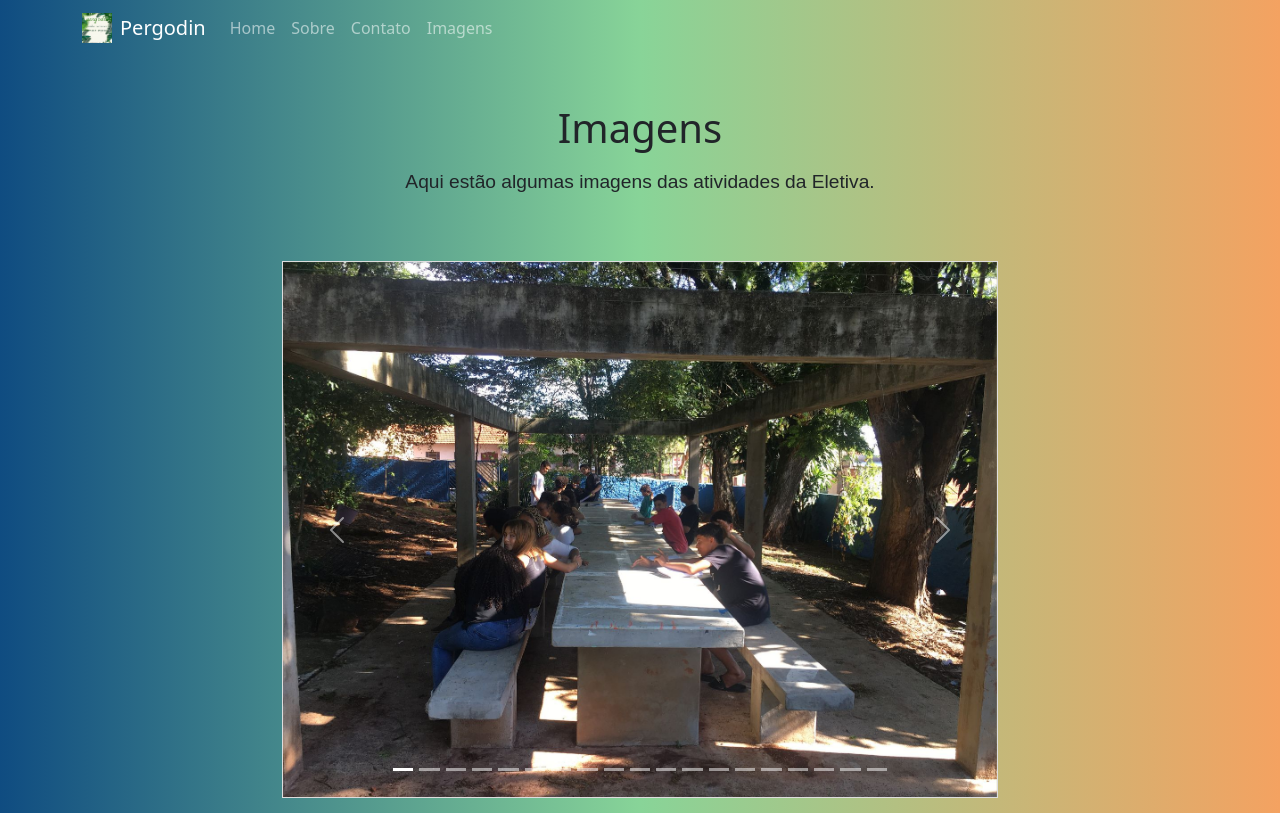
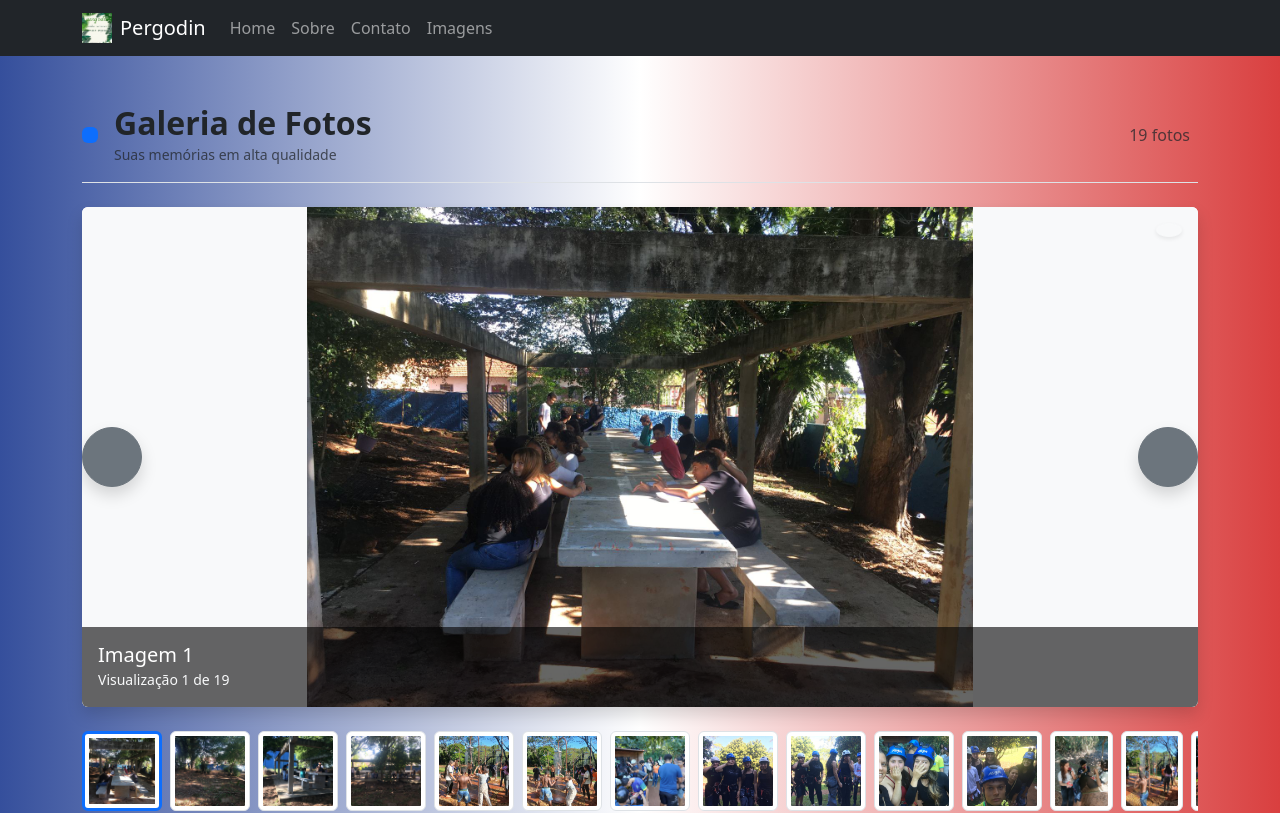
Before and after one commit to Limazxz/EletivaSite2.0, a React (Vite) app: page /imagens in a window 1280 px wide. Shown: the top 813 px of the page. Built offline with nearby package versions, Linux system fonts and the light colour scheme.

Commit message:
feat: enhance styling for header and footer, update layout for Home and Sobre pages

```diff
--- a/src/App.css
+++ b/src/App.css
@@ -8,12 +8,13 @@ a {
   text-decoration: none;
 }
 body {
+  background: #354f9c;
   background: linear-gradient(
-    to right,
-    #0f4c81,
-    #88d498,
-    #f4a261
-  ); /* Nature and technology-inspired colors */
+    90deg,
+    rgba(53, 79, 156, 1) 0%,
+    rgba(255, 255, 255, 1) 50%,
+    rgba(217, 63, 63, 1) 100%
+  );
 }
 footer {
   background-color: #f8f9fa;
@@ -43,3 +44,28 @@ p {
   margin: 1rem 0;
   font-family: "Arial", sans-serif;
 }
+#card-card {
+  width: 100%;
+  margin: 0 auto;
+  padding: 20px;
+  background: linear-gradient(
+    135deg,
+    rgba(255, 255, 255, 1) 0%,
+    rgba(173, 216, 230, 1) 50%,
+    rgba(135, 206, 250, 1) 100%
+  );
+  border-radius: 15px;
+  box-shadow: 0 4px 15px rgba(0, 0, 0, 0.2);
+  border: 1px solid rgba(135, 206, 250, 0.5);
+}
+.carousel-img-container {
+  width: 100%;
+  height: 500px; /* ajuste conforme o necessário */
+  overflow: hidden;
+}
+
+.carousel-img {
+  width: 100%;
+  height: 100%;
+  object-fit: cover;
+}
--- a/src/components/footer/Footer.jsx
+++ b/src/components/footer/Footer.jsx
@@ -3,19 +3,16 @@ import { Link } from "react-router";
 
 const Footer = () => {
   return (
-    <footer className="bg-secondary text-white text-center py-3 mt-5 bg-transparent">
+    <footer id="site-footer" className="footer bg-dark text-light text-center py-4 mt-5">
       <div className="container">
-        <p className="mb-0">
-          © 2025 Sua Empresa. Todos os direitos reservados a <a href="https://github.com/Limaxzx">Limazxz</a>
+        <p className="mb-2">
+          © 2025 Sua Empresa. Todos os direitos reservados a <a href="https://github.com/Limaxzx" className="footer-link">Limazxz</a>
         </p>
         <p className="mb-0">
-          <Link to="/sobre#footer" className="text-white text-decoration-none">
+          <Link to="/sobre#footer" className="footer-link">
             Sobre Nós
           </Link>
-          <Link
-            to="/contato#footer"
-            className="text-white text-decoration-none ms-3"
-          >
+          <Link to="/contato#footer" className="footer-link ms-3">
             Contato
           </Link>
         </p>
--- a/src/components/header/Header.jsx
+++ b/src/components/header/Header.jsx
@@ -1,6 +1,6 @@
 import { Link } from "react-router";
 import { useState } from "react";
-import pergodinLogo from "../../assets/pergodin.jpg"; // Corrected the logo image path
+import pergodinLogo from "../../assets/pergodin.jpg";
 
 const Header = () => {
   const [isMenuOpen, setIsMenuOpen] = useState(false);
@@ -14,13 +14,13 @@ const Header = () => {
   };
 
   return (
-    <nav className="navbar navbar-expand-lg navbar-dark bg-transparent">
+    <nav id="site-header" className="navbar navbar-expand-lg navbar-dark bg-dark">
       <div className="container">
         <Link className="navbar-brand d-flex align-items-center" to="/">
           <img
             src={pergodinLogo}
             alt="Pergodin"
-            className="img-fluid me-2"
+            className="header-logo me-2"
             style={{ width: "30px", height: "30px" }}
           />
           Pergodin
--- a/src/pages/Home.jsx
+++ b/src/pages/Home.jsx
@@ -8,7 +8,7 @@ const Home = () => {
   const handleSectionClick = () => setShowCard(!showCard);
 
   return (
-    <div className="container my-5">
+    <div id="card-card" className="container card my-5 bg-secondary p-4 shadow-sm">
       <div className="row justify-content-center">
         <div className="col-md-8 text-center">
           <h2 className="mb-4">Home</h2>
--- a/src/pages/Imagens.jsx
+++ b/src/pages/Imagens.jsx
@@ -1,311 +1,170 @@
-import React from "react";
-import foto1 from "../assets/foto1.jpg";
-import foto2 from "../assets/foto2.jpg";
-import foto3 from "../assets/foto3.jpg";
-import foto4 from "../assets/foto4.jpg";
-import img1 from "../assets/img1.jpg";
-import img2 from "../assets/img2.jpg";
-import img3 from "../assets/img3.jpg";
-import mg4 from "../assets/mg4.jpg";
-import img5 from "../assets/img5.jpg";
-import img6 from "../assets/img6.jpg";
-import img7 from "../assets/img7.jpg";
-import img8 from "../assets/img8.jpg";
-import img9 from "../assets/img9.jpg";
-import img10 from "../assets/img10.jpg";
-import img11 from "../assets/img11.jpg";
-import img12 from "../assets/img12.jpg";
-import img13 from "../assets/img13.jpg";
-import img14 from "../assets/img14.jpg";
-import img15 from "../assets/img15.jpg";
+import { useState } from "react";
 
-const Imagens = () => {
+// Importe suas imagens corretamente aqui
+import foto1 from "/src/assets/foto1.jpg";
+import foto2 from "/src/assets/foto2.jpg";
+import foto3 from "/src/assets/foto3.jpg";
+import foto4 from "/src/assets/foto4.jpg";
+import img1 from "/src/assets/img1.jpg";
+import img2 from "/src/assets/img2.jpg";
+import img3 from "/src/assets/img3.jpg";
+import img4 from "/src/assets/mg4.jpg";
+import img5 from "/src/assets/img5.jpg";
+import img6 from "/src/assets/img6.jpg";
+import img7 from "/src/assets/img7.jpg";
+import img8 from "/src/assets/img8.jpg";
+import img9 from "/src/assets/img9.jpg";
+import img10 from "/src/assets/img10.jpg";
+import img11 from "/src/assets/img11.jpg";
+import img12 from "/src/assets/img12.jpg";
+import img13 from "/src/assets/img13.jpg";
+import img14 from "/src/assets/img14.jpg";
+import img15 from "/src/assets/img15.jpg";
+
+export default function ImageGallery() {
+  const [currentIndex, setCurrentIndex] = useState(0);
+
+  const images = [
+    { src: foto1, alt: "1" },
+    { src: foto2, alt: "2" },
+    { src: foto3, alt: "3" },
+    { src: foto4, alt: "4" },
+    { src: img2, alt: "5" },
+    { src: img3, alt: "6" },
+    { src: img6, alt: "7" },
+    { src: img10, alt: "8" },
+    { src: img11, alt: "9" },
+    { src: img13, alt: "10" },
+    { src: img15, alt: "11" },
+    { src: img1, alt: "12" },
+    { src: img4, alt: "13" },
+    { src: img5, alt: "14" },
+    { src: img7, alt: "15" },
+    { src: img8, alt: "16" },
+    { src: img9, alt: "17" },
+    { src: img12, alt: "18" },
+    { src: img14, alt: "19" },
+  ];
+
+  const nextSlide = () => {
+    setCurrentIndex((prev) => (prev === images.length - 1 ? 0 : prev + 1));
+  };
+
+  const prevSlide = () => {
+    setCurrentIndex((prev) => (prev === 0 ? images.length - 1 : prev - 1));
+  };
+
+  const goToSlide = (index) => {
+    setCurrentIndex(index);
+  };
+
   return (
-    <>
+    <div className="container py-5">
+      <header className="mb-4 border-bottom pb-3">
+        <div className="d-flex align-items-center justify-content-between">
+          <div className="d-flex align-items-center gap-3">
+            <div className="bg-primary text-white p-2 rounded">
+              <i className="bi bi-camera"></i>
+            </div>
             <div>
-        <h1 className="text-center mt-5">Imagens</h1>
-        <p className="text-center mb-5">
-          Aqui estão algumas imagens das atividades da Eletiva.
-        </p>
-        <div className="container">
-          <div className="row justify-content-center">
-            <div className="col-md-8">
-              {" "}
-              {/* Adjust column width as needed */}
-              <div
-                className="mt-3"
-                style={{ margin: "10px", border: "1px solid #ddd" }}
-              >
-                <div
-                  id="carouselExampleIndicators"
-                  className="carousel slide"
-                  data-bs-ride="carousel"
-                >
-                  <div className="carousel-indicators">
-                    <button
-                      type="button"
-                      data-bs-target="#carouselExampleIndicators"
-                      data-bs-slide-to="0"
-                      className="active"
-                      aria-current="true"
-                      aria-label="Slide 1"
-                    ></button>
-                    <button
-                      type="button"
-                      data-bs-target="#carouselExampleIndicators"
-                      data-bs-slide-to="1"
-                      aria-label="Slide 2"
-                    ></button>
-                    <button
-                      type="button"
-                      data-bs-target="#carouselExampleIndicators"
-                      data-bs-slide-to="2"
-                      aria-label="Slide 3"
-                    ></button>
-                    <button
-                      type="button"
-                      data-bs-target="#carouselExampleIndicators"
-                      data-bs-slide-to="3"
-                      aria-label="Slide 4"
-                    ></button>
-                    <button
-                      type="button"
-                      data-bs-target="#carouselExampleIndicators"
-                      data-bs-slide-to="4"
-                      aria-label="Slide 5"
-                    ></button>
-                    <button
-                      type="button"
-                      data-bs-target="#carouselExampleIndicators"
-                      data-bs-slide-to="5"
-                      aria-label="Slide 6"
-                    ></button>
-                    <button
-                      type="button"
-                      data-bs-target="#carouselExampleIndicators"
-                      data-bs-slide-to="6"
-                      aria-label="Slide 7"
-                    ></button>
-                    <button
-                      type="button"
-                      data-bs-target="#carouselExampleIndicators"
-                      data-bs-slide-to="7"
-                      aria-label="Slide 8"
-                    ></button>
-                    <button
-                      type="button"
-                      data-bs-target="#carouselExampleIndicators"
-                      data-bs-slide-to="8"
-                      aria-label="Slide 9"
-                    ></button>
-                    <button
-                      type="button"
-                      data-bs-target="#carouselExampleIndicators"
-                      data-bs-slide-to="9"
-                      aria-label="Slide 10"
-                    ></button>
-                    <button
-                      type="button"
-                      data-bs-target="#carouselExampleIndicators"
-                      data-bs-slide-to="10"
-                      aria-label="Slide 11"
-                    ></button>
-                    <button
-                      type="button"
-                      data-bs-target="#carouselExampleIndicators"
-                      data-bs-slide-to="11"
-                      aria-label="Slide 12"
-                    ></button>
-                    <button
-                      type="button"
-                      data-bs-target="#carouselExampleIndicators"
-                      data-bs-slide-to="12"
-                      aria-label="Slide 13"
-                    ></button>
-                    <button
-                      type="button"
-                      data-bs-target="#carouselExampleIndicators"
-                      data-bs-slide-to="13"
-                      aria-label="Slide 14"
-                    ></button>
-                    <button
-                      type="button"
-                      data-bs-target="#carouselExampleIndicators"
-                      data-bs-slide-to="14"
-                      aria-label="Slide 15"
-                    ></button>
-                    <button
-                      type="button"
-                      data-bs-target="#carouselExampleIndicators"
-                      data-bs-slide-to="15"
-                      aria-label="Slide 16"
-                    ></button>
-                    <button
-                      type="button"
-                      data-bs-target="#carouselExampleIndicators"
-                      data-bs-slide-to="16"
-                      aria-label="Slide 17"
-                    ></button>
-                    <button
-                      type="button"
-                      data-bs-target="#carouselExampleIndicators"
-                      data-bs-slide-to="17"
-                      aria-label="Slide 18"
-                    ></button>
-                    <button
-                      type="button"
-                      data-bs-target="#carouselExampleIndicators"
-                      data-bs-slide-to="18"
-                      aria-label="Slide 19"
-                    ></button>
-                  </div>
-                  <div className="carousel-inner">
-                    <div className="carousel-item active">
-                      <img src={foto1} className="d-block w-100" alt="Foto 1" />
-                    </div>
-                    <div className="carousel-item">
-                      <img src={foto2} className="d-block w-100" alt="Foto 2" />
-                    </div>
-                    <div className="carousel-item">
-                      <img src={foto3} className="d-block w-100" alt="Foto 3" />
-                    </div>
-                    <div className="carousel-item">
-                      <img src={foto4} className="d-block w-100" alt="Foto 4" />
-                    </div>
-                    <div className="carousel-item">
-                      <img
-                        src={img1}
-                        className="d-block w-100"
-                        alt="Imagem 1"
-                      />
-                    </div>
-                    <div className="carousel-item">
-                      <img
-                        src={img2}
-                        className="d-block w-100"
-                        alt="Imagem 2"
-                      />
-                    </div>
-                    <div className="carousel-item">
-                      <img
-                        src={img3}
-                        className="d-block w-100"
-                        alt="Imagem 3"
-                      />
-                    </div>
-                    <div className="carousel-item">
-                      <img src={mg4} className="d-block w-100" alt="Imagem 4" />
-                    </div>
-                    <div className="carousel-item">
-                      <img
-                        src={img5}
-                        className="d-block w-100"
-                        alt="Imagem 5"
-                      />
-                    </div>
-                    <div className="carousel-item">
-                      <img
-                        src={img6}
-                        className="d-block w-100"
-                        alt="Imagem 6"
-                      />
-                    </div>
-                    <div className="carousel-item">
-                      <img
-                        src={img7}
-                        className="d-block w-100"
-                        alt="Imagem 7"
-                      />
-                    </div>
-                    <div className="carousel-item">
-                      <img
-                        src={img8}
-                        className="d-block w-100"
-                        alt="Imagem 8"
-                      />
-                    </div>
-                    <div className="carousel-item">
-                      <img
-                        src={img9}
-                        className="d-block w-100"
-                        alt="Imagem 9"
-                      />
-                    </div>
-                    <div className="carousel-item">
-                      <img
-                        src={img10}
-                        className="d-block w-100"
-                        alt="Imagem 10"
-                      />
-                    </div>
-                    <div className="carousel-item">
-                      <img
-                        src={img11}
-                        className="d-block w-100"
-                        alt="Imagem 11"
-                      />
-                    </div>
-                    <div className="carousel-item">
-                      <img
-                        src={img12}
-                        className="d-block w-100"
-                        alt="Imagem 12"
-                      />
-                    </div>
-                    <div className="carousel-item">
-                      <img
-                        src={img13}
-                        className="d-block w-100"
-                        alt="Imagem 13"
-                      />
-                    </div>
-                    <div className="carousel-item">
-                      <img
-                        src={img14}
-                        className="d-block w-100"
-                        alt="Imagem 14"
-                      />
-                    </div>
-                    <div className="carousel-item">
-                      <img
-                        src={img15}
-                        className="d-block w-100"
-                        alt="Imagem 15"
-                      />
+              <h2 className="fw-bold mb-0">Galeria de Fotos</h2>
+              <small className="text-muted">
+                Suas memórias em alta qualidade
+              </small>
             </div>
           </div>
+          <div>
+            <span className="text-muted me-2">{images.length} fotos</span>
+            <i className="bi bi-grid text-muted"></i>
+          </div>
+        </div>
+      </header>
+
+      {/* Carrossel */}
+      <div
+        className="position-relative bg-white shadow rounded mb-4 overflow-hidden"
+        style={{ minHeight: "400px" }}
+      >
+        {images.length > 0 && (
+          <div className="position-relative w-100 h-100 text-white text-start">
+            <img
+              src={images[currentIndex].src}
+              alt={`Foto ${images[currentIndex].alt}`}
+              className="w-100 d-block object-fit-contain"
+              style={{ maxHeight: "500px", background: "#f8f9fa" }}
+            />
+            <div
+              className="position-absolute bottom-0 start-0 w-100 p-3"
+              style={{ background: "rgba(0,0,0,0.6)" }}
+            >
+              <h5 className="mb-0">Imagem {images[currentIndex].alt}</h5>
+              <small className="text-light">
+                Visualização {currentIndex + 1} de {images.length}
+              </small>
+            </div>
+
+            {/* Favorito */}
+            <button className="btn btn-light position-absolute top-0 end-0 m-3 rounded-circle shadow-sm">
+              <i class="bi bi-chevron-left"></i>
+            </button>
+          </div>
+        )}
+
+        {/* Navegação */}
+        {images.length > 1 && (
+          <>
             <button
-                    className="carousel-control-prev"
-                    type="button"
-                    data-bs-target="#carouselExampleIndicators"
-                    data-bs-slide="prev"
+              className="btn btn-secondary position-absolute top-50 start-0 translate-middle-y rounded-circle shadow"
+              style={{ width: "60px", height: "60px" }}
+              onClick={prevSlide}
             >
-                    <span
-                      className="carousel-control-prev-icon"
-                      aria-hidden="true"
-                    ></span>
-                    <span className="visually-hidden">Previous</span>
+              <i className="bi bi-chevron-left fs-4"></i>
             </button>
             <button
-                    className="carousel-control-next"
-                    type="button"
-                    data-bs-target="#carouselExampleIndicators"
-                    data-bs-slide="next"
+              className="btn btn-secondary position-absolute top-50 end-0 translate-middle-y rounded-circle shadow"
+              style={{ width: "60px", height: "60px" }}
+              onClick={nextSlide}
             >
-                    <span
-                      className="carousel-control-next-icon"
-                      aria-hidden="true"
-                    ></span>
-                    <span className="visually-hidden">Next</span>
+              <i className="bi bi-chevron-right fs-4"></i>
             </button>
+          </>
+        )}
+      </div>
+
+      {/* Thumbnails */}
+      <div className="d-flex overflow-auto gap-2 pb-3 mb-4">
+        {images.map((img, index) => (
+          <img
+            key={index}
+            src={img.src}
+            alt={`Miniatura ${img.alt}`}
+            onClick={() => goToSlide(index)}
+            className={`img-thumbnail ${
+              index === currentIndex ? "border-primary border-3" : ""
+            }`}
+            style={{
+              width: "80px",
+              height: "80px",
+              objectFit: "cover",
+              cursor: "pointer",
+            }}
+          />
+        ))}
+      </div>
+
+      {/* Indicadores */}
+      <div className="text-center mb-5">
+        {images.map((_, index) => (
+          <button
+            key={index}
+            className={`mx-1 btn btn-sm rounded-circle ${
+              index === currentIndex ? "btn-primary" : "btn-secondary"
+            }`}
+            style={{ width: "10px", height: "10px", padding: 0 }}
+            onClick={() => goToSlide(index)}
+          ></button>
+        ))}
       </div>
     </div>
-            </div>
-          </div>
-        </div>
-      </div>
-    </>
   );
-};
-
-export default Imagens;
+}
--- a/src/pages/Sobre.jsx
+++ b/src/pages/Sobre.jsx
@@ -1,6 +1,6 @@
 const Sobre = () => {
   return (
-    <div className="container mt-5">
+    <div className="card mt-5 bg-white p-4 w-75 shadow-sm col-md-8 mx-auto">
       <h2 className="mb-4">Sobre Nós</h2>
       <p className="fw-bold">
         🔍 Nossa missão é despertar nos estudantes uma nova perspectiva sobre o turismo,
--- a/src/styles/Header.css
+++ b/src/styles/Header.css
@@ -12,3 +12,25 @@
   opacity: 0;
   overflow: hidden;
 }
+
+#site-header {
+  background: linear-gradient(
+    90deg,
+    rgba(53, 79, 156, 1) 0%,
+    rgba(135, 206, 250, 1) 50%,
+    rgba(217, 63, 63, 1) 100%
+  );
+  color: #f8f9fa;
+}
+
+.header-logo {
+  border-radius: 50%;
+}
+
+.nav-link {
+  color: #f8f9fa;
+}
+
+.nav-link:hover {
+  color: #ffcccb;
+}
```
Also changed, not shown: src/styles/footer.css (added, +19 -0 lines). Lines whose indentation alone changed are shown as unchanged.
